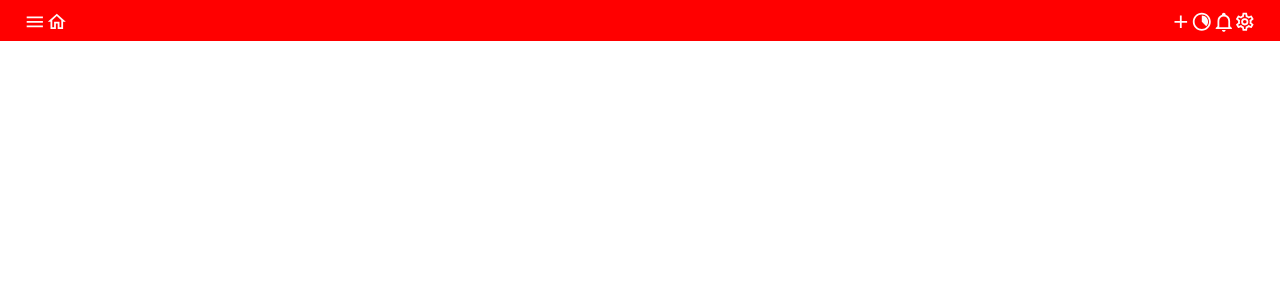
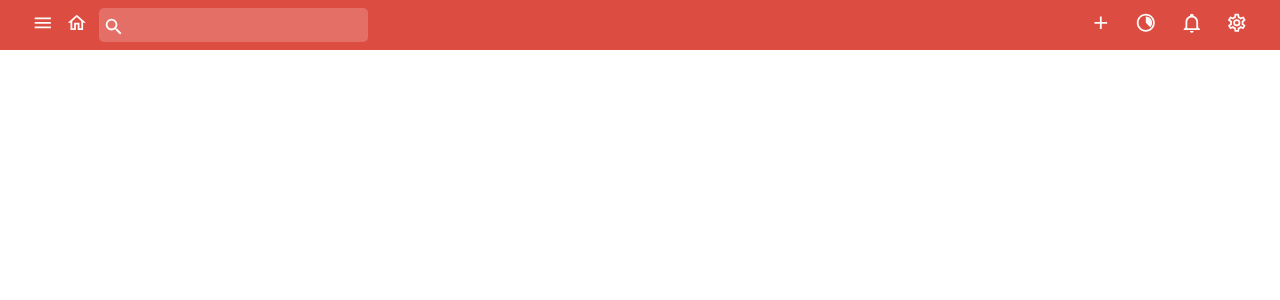
Before and after one commit to Miftakhunnurudin/kanban-client-v2, a React (Create React App) app: page / in a window 1280 px wide. Shown: the top 300 px of the page. Built offline with nearby package versions, Linux system fonts and the light colour scheme.

Commit message:
add a search bar

```diff
--- a/src/App.css
+++ b/src/App.css
@@ -38,9 +38,24 @@
 }
 
 .navbar-primary-color{
-  background-color: red;
+  background-color: #DC4C41;
 }
 
 .navbar{
   padding: .5rem 1.5rem .5rem 1.5rem !important;
 }
+
+.bg-search{
+  background: #E36F66;
+  border-radius: 5px;
+}
+
+input[type=search] {
+  background-color: transparent;
+  border: 0;
+  color: snow;
+}
+
+input[type=search]:focus {
+  outline: none;
+}
--- /dev/null
+++ b/src/components/SearchBar.js
@@ -0,0 +1,17 @@
+import { mdiMagnify } from '@mdi/js';
+import Icon from '@mdi/react';
+
+function SearchBar () {
+    return (
+        <div className="bg-search p-1 ms-2">
+            <Icon path={mdiMagnify}
+                size = {0.9}
+                color = 'snow'
+                className = "me-1"
+            />
+            <input type="search" />
+        </div>
+    )
+}
+
+export default SearchBar
--- a/src/components/navbar.js
+++ b/src/components/navbar.js
@@ -1,37 +1,45 @@
 import { mdiMenu, mdiHomeOutline, mdiPlus, mdiCircleSlice3, mdiBellOutline, mdiCogOutline } from '@mdi/js';
 import Icon from '@mdi/react';
+import SearchBar from './SearchBar';
 
 function Navbar () {
     return (
         <>
             <nav className="navbar navbar-expand-lg navbar-primary-color">
                     <div className=" d-flex flex-row justify-content-between w-100">
-                        <div>
+                        <div className="d-flex">
                             <Icon path={mdiMenu}
                               size = {0.9}
                               color = 'snow'
+                              className = "m-1 ms-2"
                             />
                             <Icon path={mdiHomeOutline}
                               size = {0.9}
                               color = 'snow'
+                              className = "m-1 ms-2"
                             />
+                            <SearchBar/>
                         </div>
                         <div>
                             <Icon path={mdiPlus}
                               size = {0.9}
                               color = 'snow'
+                              className = "m-1 ms-3 me-2"
                             />
                             <Icon path={mdiCircleSlice3}
                               size = {0.9}
                               color = 'snow'
+                              className = "m-1 ms-3 me-2"
                             />
                             <Icon path={mdiBellOutline}
                               size = {0.9}
                               color = 'snow'
+                              className = "m-1 ms-3 me-2"
                             />
                             <Icon path={mdiCogOutline}
                               size = {0.9}
                               color = 'snow'
+                              className = "m-1 ms-3 me-2"
                             />
                         </div>
                     </div>
```
Lines whose indentation alone changed are shown as unchanged.
